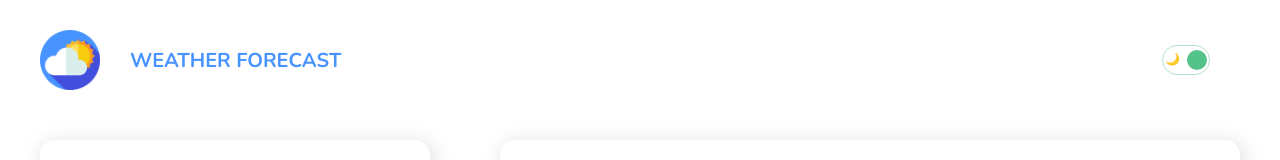
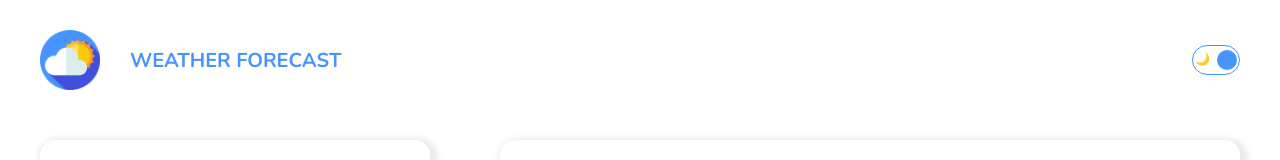
Before and after one commit to KhaganRustamov/Weather_App, a Next.js app: page / in a window 1280 px wide. Shown: the top 160 px of the page. Built offline with nearby package versions, Linux system fonts and the light colour scheme.

Commit message:
some fixes

```diff
--- a/src/app/global.css
+++ b/src/app/global.css
@@ -15,4 +15,5 @@
 .theme {
   background-color: var(--body-background);
   transition: 0.5s;
+  height: 100vh;
 }
--- a/src/components/theme/theme.module.scss
+++ b/src/components/theme/theme.module.scss
@@ -3,7 +3,7 @@
 .container {
   width: 42px;
   height: 24px;
-  border: 1.5px solid #53c28b70;
+  border: 1.5px solid $primary-color;
   border-radius: 30px;
   display: flex;
   align-items: center;
@@ -11,7 +11,6 @@
   padding: 2px;
   position: relative;
   cursor: pointer;
-  right: 30px;
   transition: $transition;
 }
 
@@ -22,7 +21,7 @@
 .ball {
   width: 20px;
   height: 20px;
-  background-color: #53c28b;
+  background-color: $primary-color;
   border-radius: 50%;
   position: absolute;
   transition: $transition;
--- a/src/styles/variables.scss
+++ b/src/styles/variables.scss
@@ -1,5 +1,5 @@
 $primary-color: #4793ff;
 $base-color: #939cb0;
 $border-radius: 15px;
-$box-shadow: 3px 3px 15px 5px rgba(180, 180, 180, 0.25);
+$box-shadow: 3px 3px 5px 5px rgba(180, 180, 180, 0.25);
 $transition: 0.5s;
```
